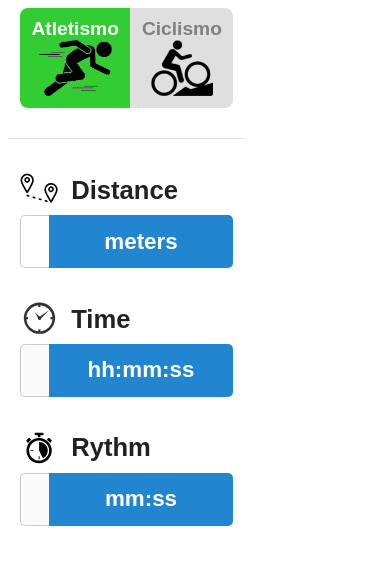
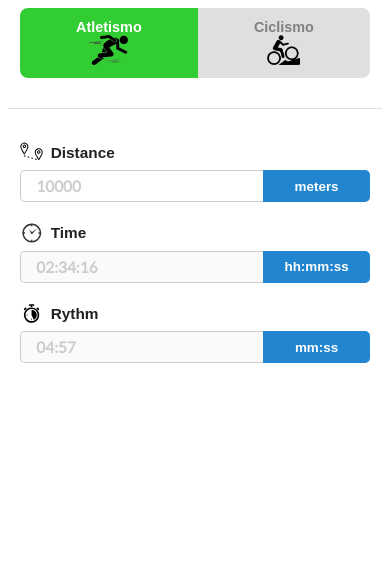
Before and after one commit to jorgesc/PaceCalculator, a React (Create React App) app: page / in a window 390 px wide. Shown: the top 564 px of the page. Built offline with nearby package versions, Linux system fonts and the light colour scheme; a web font is replaced by a local one.

Commit message:
Responsive design

```diff
--- a/src/components/AppWrapper.tsx
+++ b/src/components/AppWrapper.tsx
@@ -1,11 +1,17 @@
 import React from "react";
 import styled from "styled-components";
+
+import {BREAKPOINTS} from "../constants";
 
 import LeftPanelWrapper from "./LeftPanelWrapper";
 
 const StyledAppWrapper = styled.div`
   display: flex;
-  flex-direction: row;
+  flex-direction: column;
+
+  @media (min-width: ${BREAKPOINTS.SMALL}) {
+    flex-direction: row;
+  }
 `;
 
 const AppWrapper = () => {
--- a/src/components/InputField/InputField.tsx
+++ b/src/components/InputField/InputField.tsx
@@ -1,5 +1,6 @@
 import React, {ReactElement} from "react";
 import styled from "styled-components";
+import {BREAKPOINTS} from "../../constants";
 
 import FirstRow, {IFirstRowProps} from "./FirstRow";
 import SecondRow from "./SecondRow";
@@ -15,11 +16,15 @@ interface IInputFieldProps extends IFirstRowProps {
 }
 
 const StyledInputField = styled.div`
-  font-size: 2em;
+  font-size: 1.2em;
   font-family: "Days One", sans-serif;
   color: rgba(0, 0, 0, 0.87);
   font-weight: 700;
   margin-bottom: 1em;
+
+  @media (min-width: ${BREAKPOINTS.MOBILE}) {
+    font-size: 2em;
+  }
 `;
 
 const InputField = ({
--- a/src/components/InputField/SecondRow.tsx
+++ b/src/components/InputField/SecondRow.tsx
@@ -1,5 +1,7 @@
 import React, {ReactElement} from "react";
 import styled from "styled-components";
+
+import {BREAKPOINTS} from "../../constants";
 
 interface IUnitProps {
   units: string;
@@ -30,12 +32,17 @@ const StyledUnits = styled.div`
   border-bottom-right-radius: 5px;
   padding-left: 1em;
   padding-right: 1em;
-  min-width: 140px;
+  min-width: 80px;
   justify-content: center;
+
+  @media (min-width: ${BREAKPOINTS.MOBILE}) {
+    min-width: 140px;
+  }
 `;
 
 const StyledInput = styled.input`
   width: 100%;
+  min-width: 0px;
   color: rgba(0, 0, 0, 0.87);
   font-size: 0.8em;
   font-weight: 700;
--- a/src/components/SportSelector/SportSelectorButton.tsx
+++ b/src/components/SportSelector/SportSelectorButton.tsx
@@ -1,5 +1,6 @@
 import React from "react";
 import styled from "styled-components";
+import {BREAKPOINTS} from "../../constants";
 
 interface IButtonProps {
   title: string;
@@ -18,10 +19,10 @@ interface IStyleProps {
 const StyledButton = styled.button<IStyleProps>`
   color: ${props => (props.selected ? "white" : "gray")};
   background-color: ${props => (props.selected ? "limeGreen" : "#dfdfdf")};
-  font-size: 1.2em;
+  font-size: 0.9em;
   font-weight: bold;
 
-  height: 100px;
+  height: 70px;
   display: inline-block;
   flex-grow: 1;
   border-radius: 0px;
@@ -29,6 +30,11 @@ const StyledButton = styled.button<IStyleProps>`
   padding: 10px;
 
   transition: filter 0.5s, background-color 0.25s;
+
+  @media (min-width: ${BREAKPOINTS.MOBILE}) {
+    height: 100px;
+    font-size: 1.2em;
+  }
 
   :first-of-type {
     border-top-left-radius: 8px;
@@ -61,8 +67,12 @@ const StyledButton = styled.button<IStyleProps>`
 
 const StyledIconImage = styled.img`
   width: 100%;
-  height: 70%;
+  height: 60%;
   object-fit: contain;
+
+  @media (min-width: ${BREAKPOINTS.MOBILE}) {
+    height: 70%;
+  }
 `;
 
 const SportSelectorButton = ({
--- /dev/null
+++ b/src/constants.tsx
@@ -0,0 +1,4 @@
+export const BREAKPOINTS = {
+  MOBILE: "400px",
+  SMALL: "1080px",
+};
```
